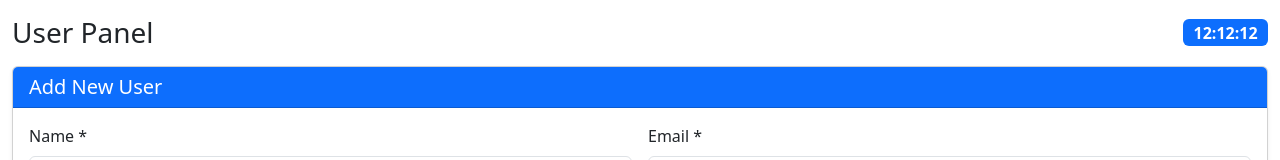
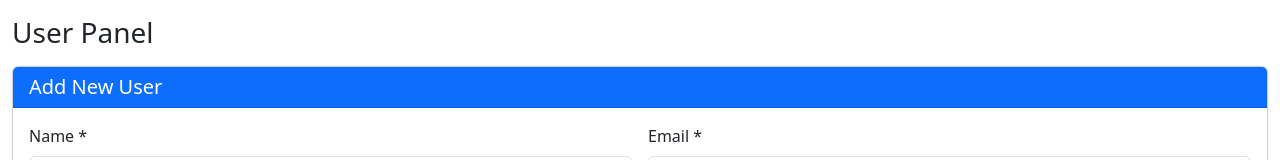
Before and after one commit to jtayped/invelon-prueba-3, a Next.js app in the folder frontend/: page / in a window 1280 px wide. Shown: the top 160 px of the page. Built offline with nearby package versions, Linux system fonts and the light colour scheme; no server answers.

Commit message:
removed time badge from header

```diff
--- a/frontend/src/components/header.tsx
+++ b/frontend/src/components/header.tsx
@@ -1,5 +1,5 @@
 import React from "react";
-import { Badge, Col, Row } from "react-bootstrap";
+import { Col, Row } from "react-bootstrap";
 
 const UserHeader = () => {
   return (
@@ -7,9 +7,6 @@ const UserHeader = () => {
       <Col>
         <div className="d-flex justify-content-between align-items-center">
           <h1 className="h3 mb-0">User Panel</h1>
-          <Badge bg="primary" className="fs-6">
-            12:12:12
-          </Badge>
         </div>
       </Col>
     </Row>
```
